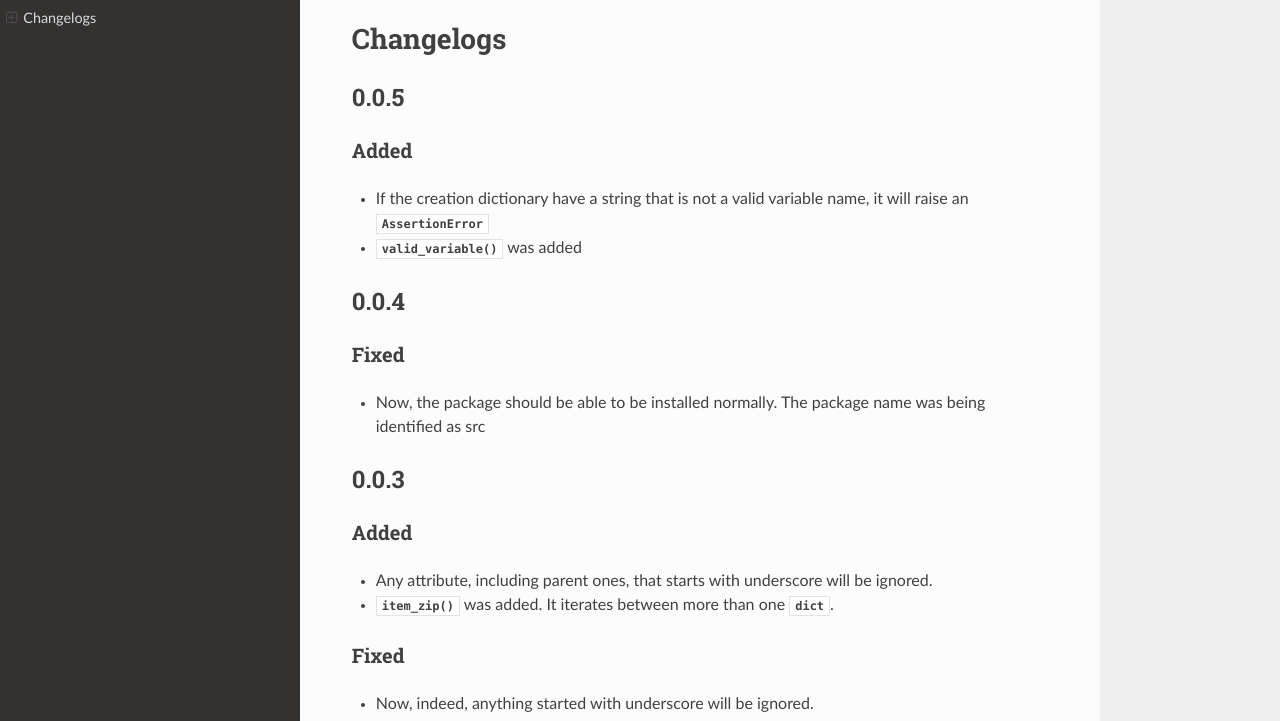
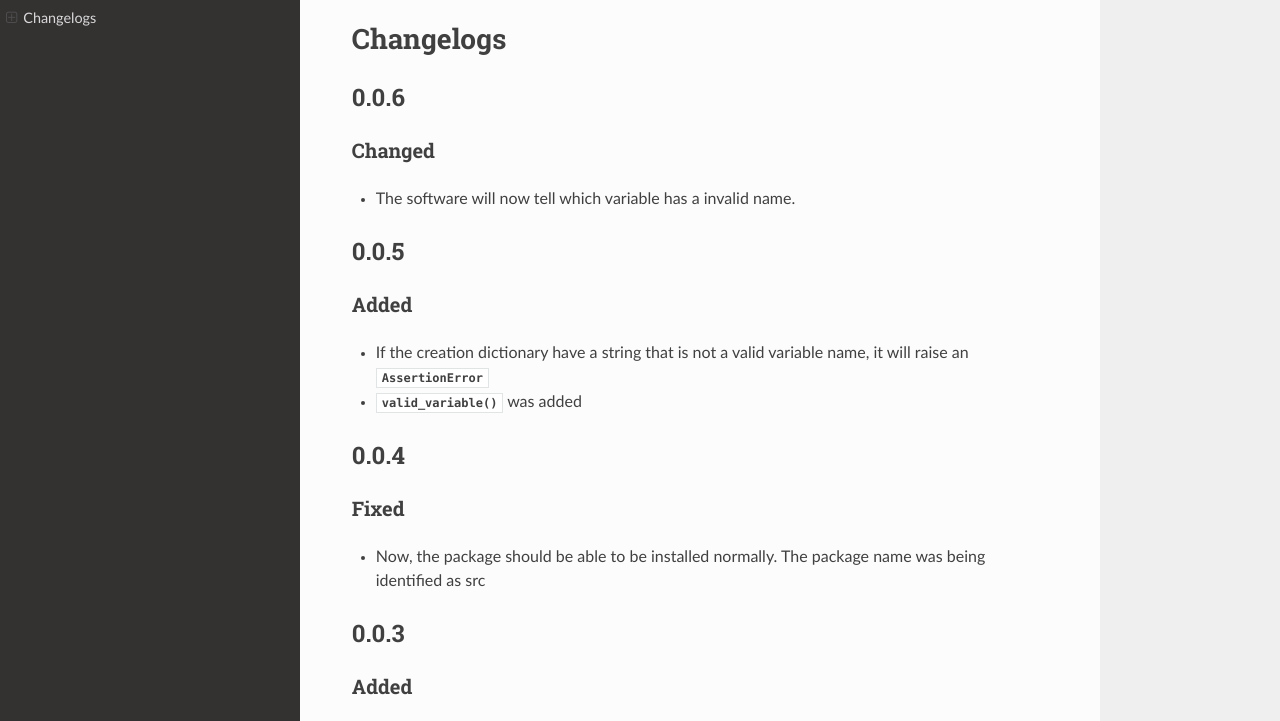
Before and after one commit to leandro-benedet-garcia/dataclass_dict, a Sphinx documentation site: the page built from docs/source/index.rst, in a window 1280 px wide and 900 px high, scrolled down 1553 px, cut to the strip 179-900 px from the top of the window. Built offline with Sphinx 7.4.7 and the Read the Docs theme 2.0.0, drawn with Linux system fonts in a browser that asks for light colours; the version number could not be read and is left out.

Commit message:
The software will now tell which variable has a invalid name.

```diff
--- a/docs/source/index.rst
+++ b/docs/source/index.rst
@@ -87,6 +87,12 @@ Utils
 
 Changelogs
 ===========
+0.0.6
+------
+Changed
+^^^^^^
+- The software will now tell which variable has a invalid name.
+
 0.0.5
 ------
 Added
--- a/src/dataclass_dict/__init__.py
+++ b/src/dataclass_dict/__init__.py
@@ -24,7 +24,7 @@ class DataclassDict(MutableMapping, KeysView):
         if not hasattr(cls, "__annotations__"):
             cls.__annotations__ = {}
         for cur_key, cur_value in kwargs.items():
-            assert valid_variable(cur_key), "the variable has a invalid name"
+            assert valid_variable(cur_key), f"the variable {cur_key} has a invalid name"
             cur_type = type(cur_value)
 
             if cur_key not in  cls.__annotations__:
--- a/src/dataclass_dict/__version__.py
+++ b/src/dataclass_dict/__version__.py
@@ -1 +1 @@
-__version__: str = "0.0.5"
+__version__: str = "0.0.6"
```
